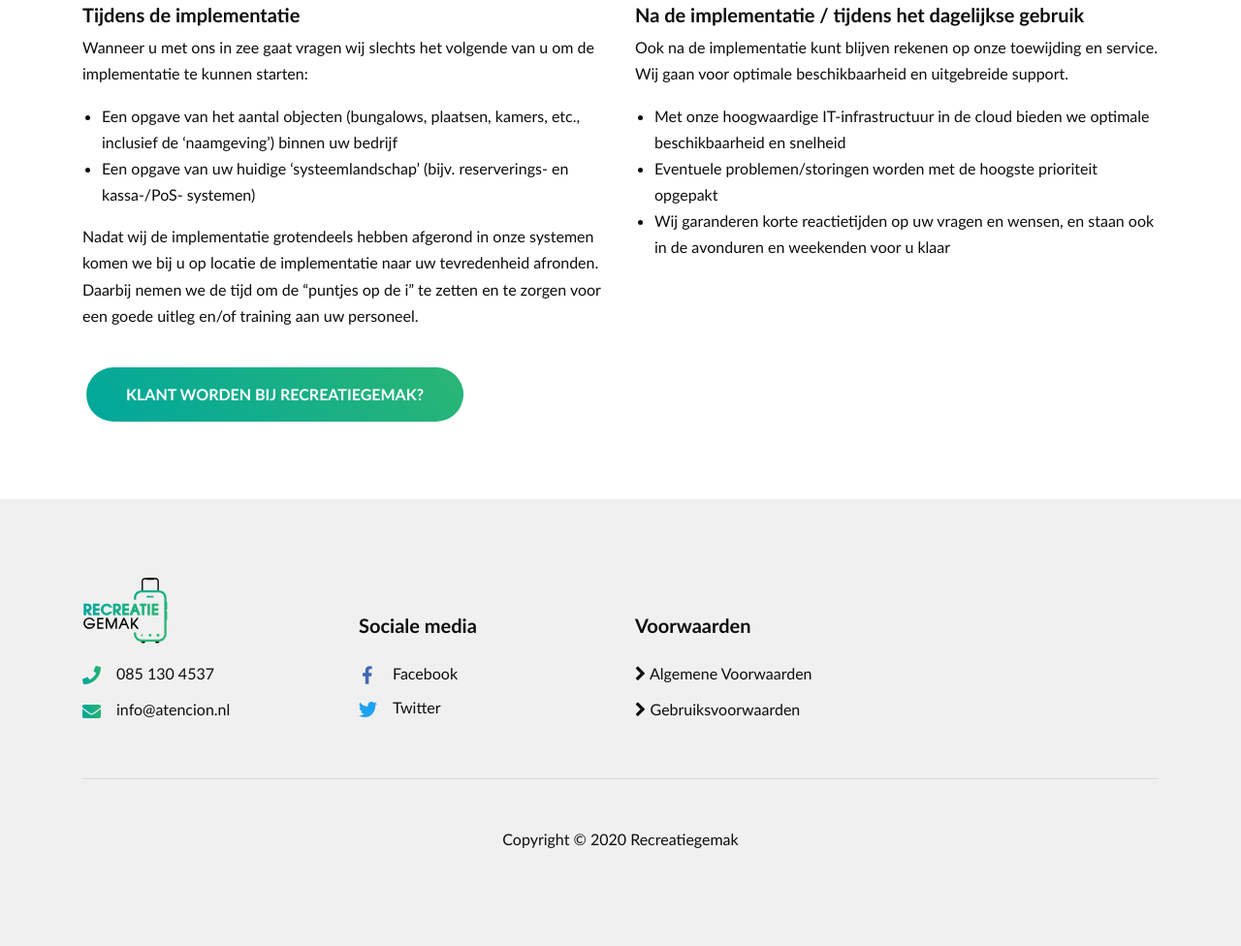
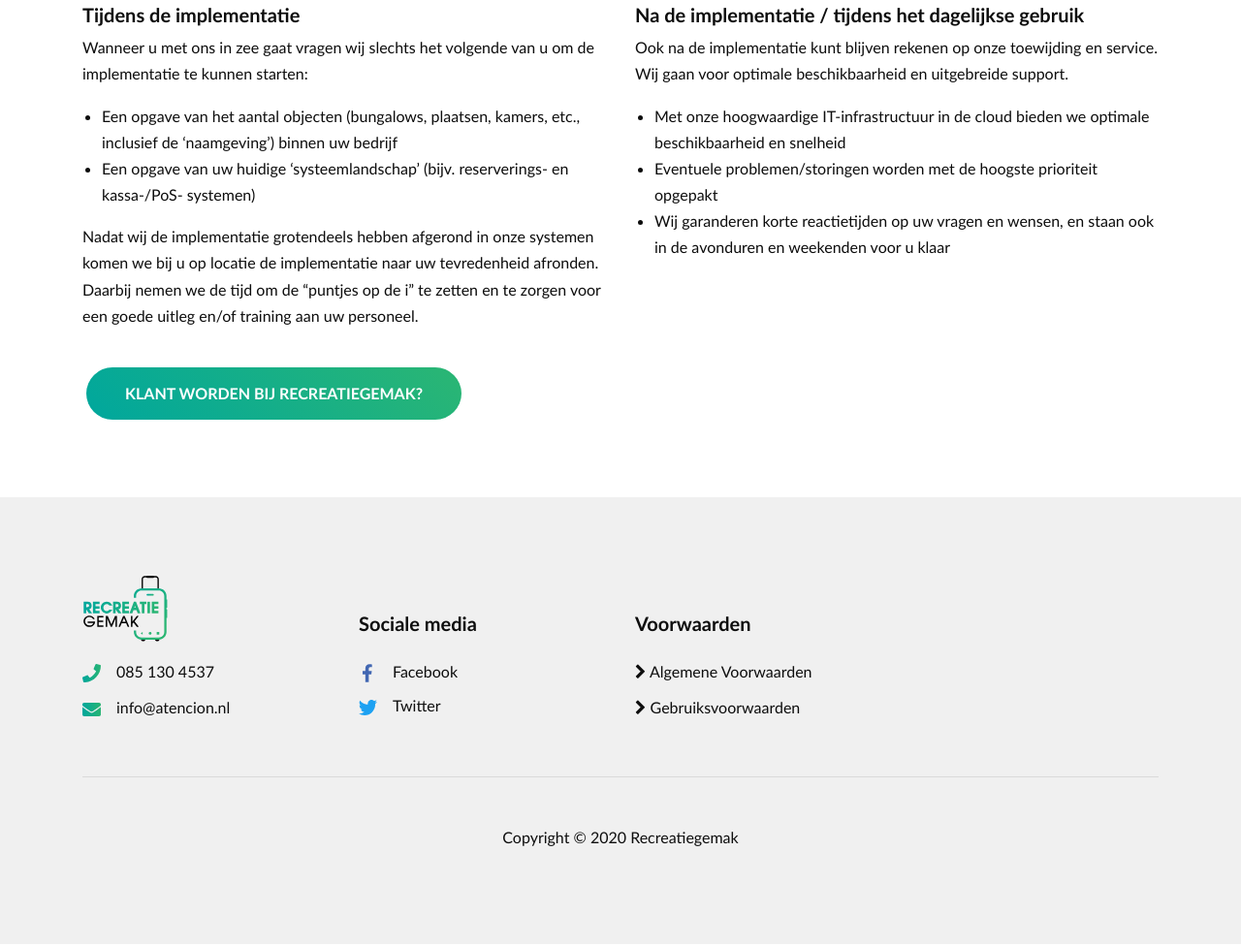
Before and after one commit to iammariz/rg, a plain HTML site: page over-recreatiegemak.html in a window 1280 px wide. Shown: the part 1881-2857 px from the top of the page at 97% size. Drawn offline with Linux system fonts and the light colour scheme; a web font is replaced by a local one.

Commit message:
Add files via upload

```diff
--- a/public-website/css/style.css
+++ b/public-website/css/style.css
@@ -129,47 +129,24 @@ h3 {
     padding: 15px 40px;
     text-transform: uppercase;
     font-weight: 600;
+    background: linear-gradient(45deg, #00a79d, #2bb673);
+    border: transparent;
+    color: #fff;
 }
 
-.shadow-none {
-    box-shadow: none !important;
+.btn:hover {
+    background: linear-gradient(45deg, #2bb673, #2bb673);
+    color: #fff;
 }
-
 .btn:hover,
 .btn:active,
 .btn:focus {
     outline: none;
     -webkit-box-shadow: none !important;
     box-shadow: none !important;
+
 }
 
-.btn.btn-primary {
-    background: linear-gradient(45deg, #00a79d, #2bb673);
-    border-color: transparent;
-    color: #fff;
-}
-
-.btn.btn-primary:hover {
-    background: #2bb673;
-    border-color: transparent;
-    color: #fff;
-}
-
-.btn.btn-primary.btn-black--hover:hover {
-    background: #2bb673;
-    color: #fff;
-}
-
-.btn-blue {
-    background: linear-gradient(45deg, #00a79d, #2bb673);
-    border-color: transparent!important;
-}
-
-.btn-blue:hover {
-    background: #2bb673 !important;
-    border-color: transparent !important;
-    color: #fff;
-}
 
 .line-height-1 {
     line-height: 1 !important;
```
